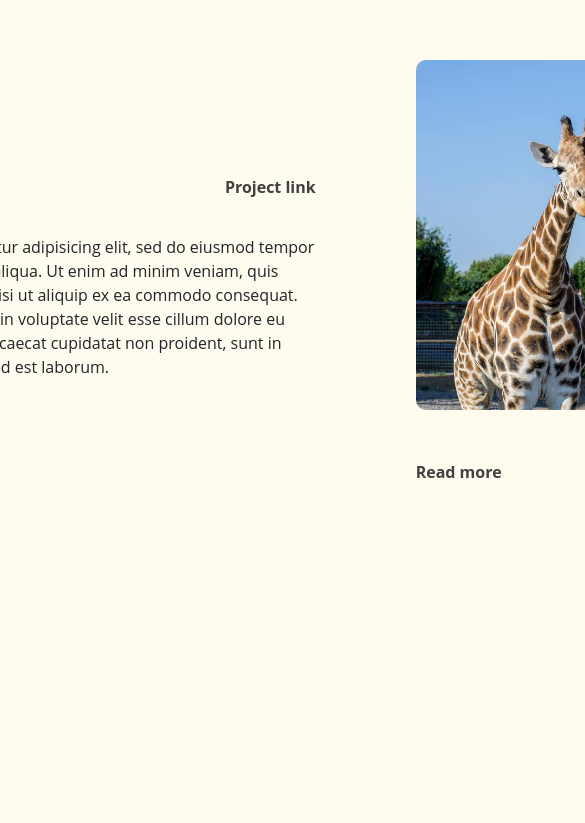
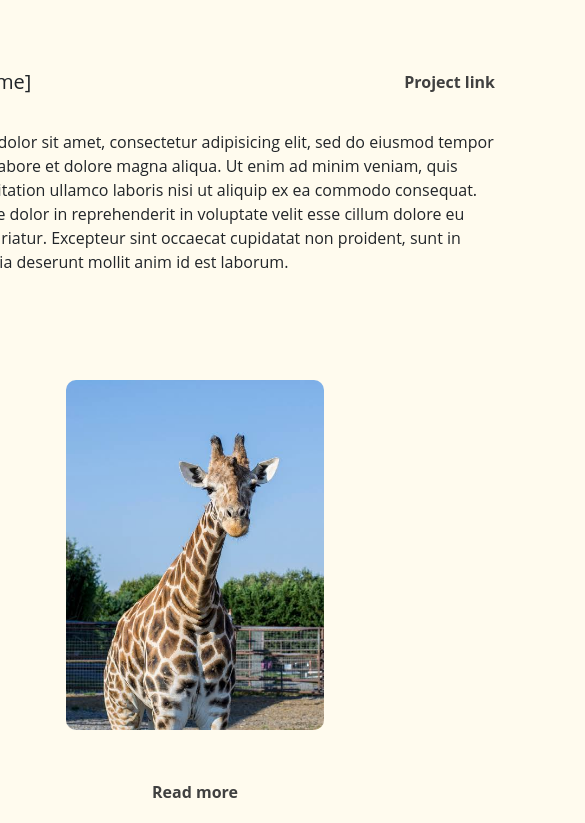
Before and after one commit to Ethang187/Portfolio, a website: page index.html in a window 390 px wide. Shown: the part 2101-2924 px from the top of the page, 585 px wide, since content can reach past the window. Drawn offline with nearby package versions, Linux system fonts and the light colour scheme; files whose address does not match are found by name.

Commit message:
changing styling for under 800px in the project section

```diff
--- a/style.css
+++ b/style.css
@@ -222,6 +222,21 @@ h1 {
 	#learnmore {
 		margin-top: 50px;
 	}
+	.project {
+		display: flex;
+		justify-content: center;
+		align-items: center;
+		flex-direction: column;
+	}
+	.projectleftside {
+		margin-right: 0px;
+	}
+	.projectrightside {
+		margin-left: 0px;
+	}
+	.readmore {
+		text-align: center;
+	}
 }
 
 @media (max-width:800px) {
```
